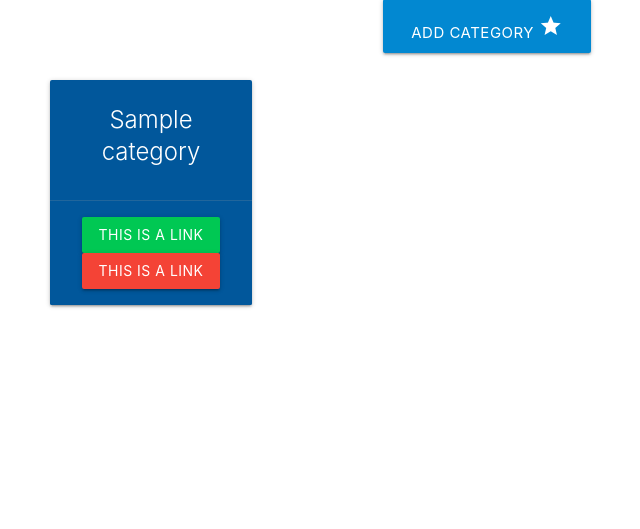
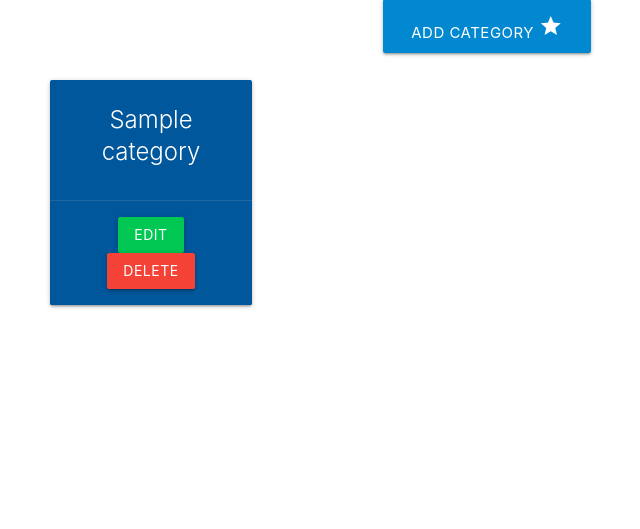
Before and after one commit to RobinF98/task-manager, a Flask app: page /categories in a window 1280 px wide. Shown: the part 160-689 px from the top of the page, without its empty margins (153-793 px from the left). Run offline with Flask 3, Linux system fonts and the light colour scheme; tables that the repository leaves empty hold one stand-in row (values such as "Sample post").

Commit message:
Fix links to edit page

```diff
--- a/taskmanager/templates/categories.html
+++ b/taskmanager/templates/categories.html
@@ -19,8 +19,8 @@
                 <span class="card-title">{{ category.category_name }}</span>
             </div>
             <div class="card-action">
-                <a href="#" class="btn green accent-4">This is a link</a>
-                <a href="#" class="btn red">This is a link</a>
+                <a href="{{ url_for('edit_category', category_id=category.id) }}" class="btn green accent-4">Edit</a>
+                <a href="#" class="btn red">Delete</a>
             </div>
         </div>
     </div>
```
